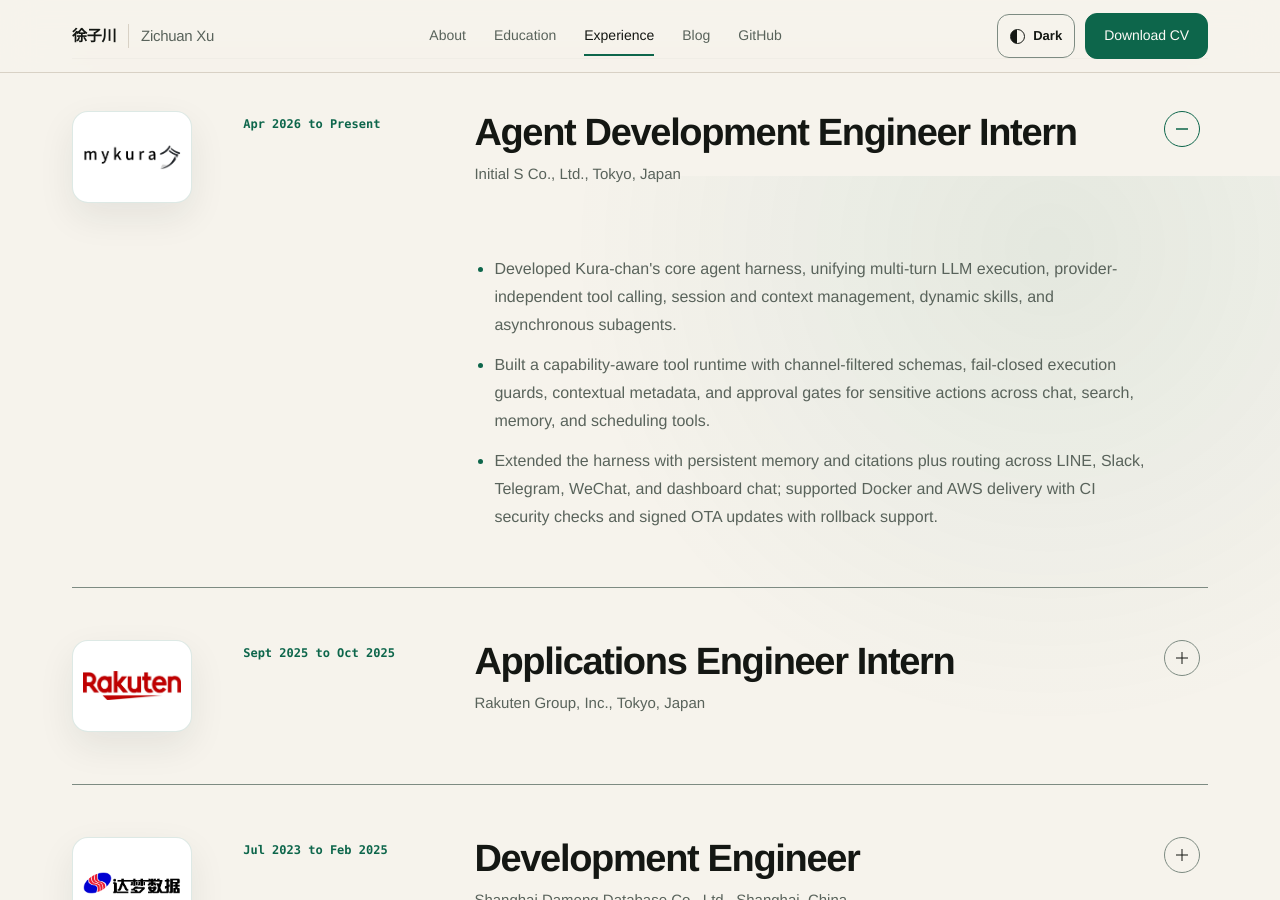
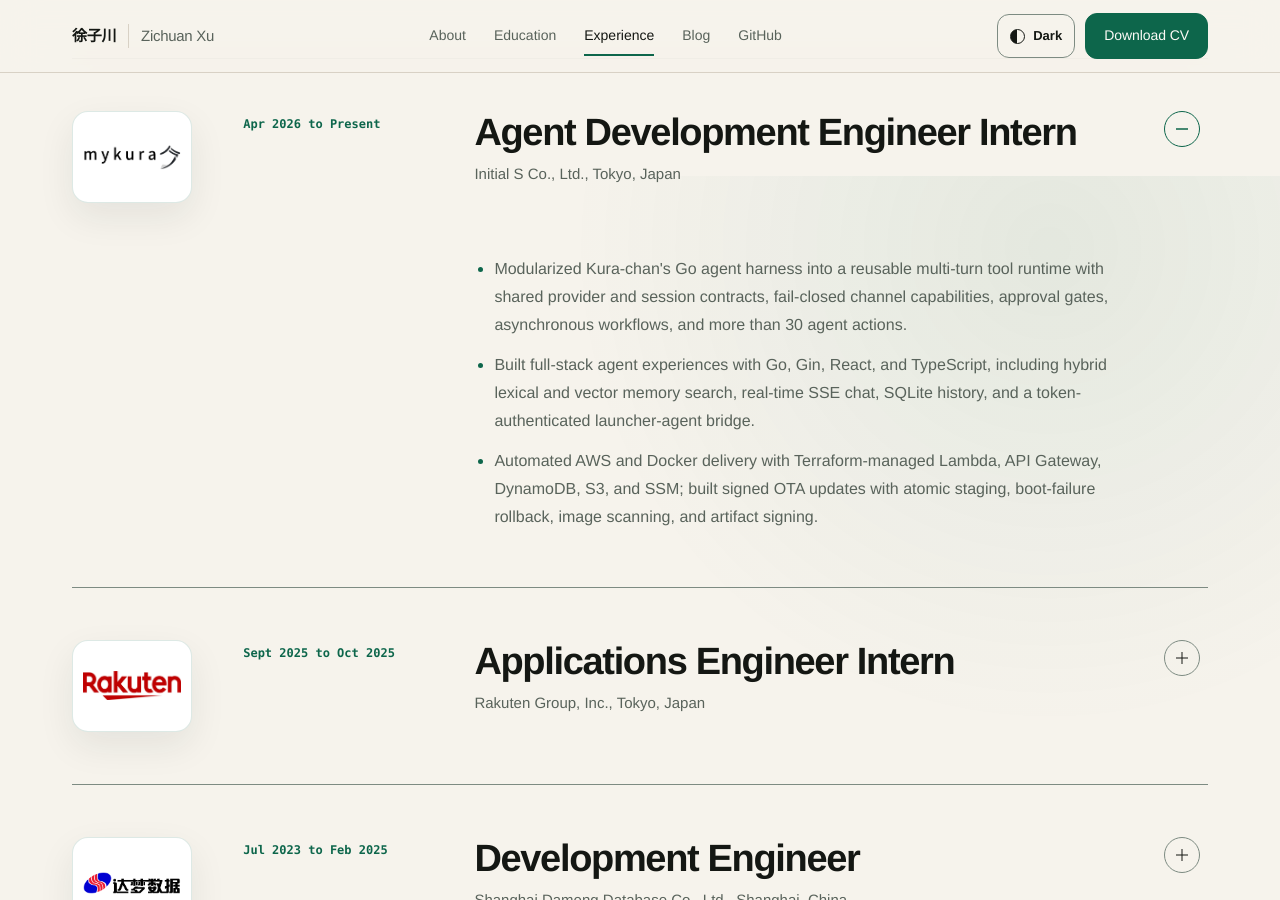
Before and after one commit to zichuanxu/zichuanxu.github.io, a Jekyll site: the page built from _pages/experience.html, in a window 1280 px wide and 900 px high, scrolled down 724 px. Built offline with Jekyll 4.4.1, drawn with Linux system fonts in a browser that asks for light colours.

Commit message:
content: update experience from latest CV

```diff
--- a/_pages/experience.html
+++ b/_pages/experience.html
@@ -55,9 +55,9 @@ sitemap: true
             </summary>
             <div class="experience-detail">
               <ul>
-                <li>Developed Kura-chan's core agent harness, unifying multi-turn LLM execution, provider-independent tool calling, session and context management, dynamic skills, and asynchronous subagents.</li>
-                <li>Built a capability-aware tool runtime with channel-filtered schemas, fail-closed execution guards, contextual metadata, and approval gates for sensitive actions across chat, search, memory, and scheduling tools.</li>
-                <li>Extended the harness with persistent memory and citations plus routing across LINE, Slack, Telegram, WeChat, and dashboard chat; supported Docker and AWS delivery with CI security checks and signed OTA updates with rollback support.</li>
+                <li>Modularized Kura-chan's Go agent harness into a reusable multi-turn tool runtime with shared provider and session contracts, fail-closed channel capabilities, approval gates, asynchronous workflows, and more than 30 agent actions.</li>
+                <li>Built full-stack agent experiences with Go, Gin, React, and TypeScript, including hybrid lexical and vector memory search, real-time SSE chat, SQLite history, and a token-authenticated launcher-agent bridge.</li>
+                <li>Automated AWS and Docker delivery with Terraform-managed Lambda, API Gateway, DynamoDB, S3, and SSM; built signed OTA updates with atomic staging, boot-failure rollback, image scanning, and artifact signing.</li>
               </ul>
             </div>
           </details>
```
Also changed, not shown: 1 other file.
